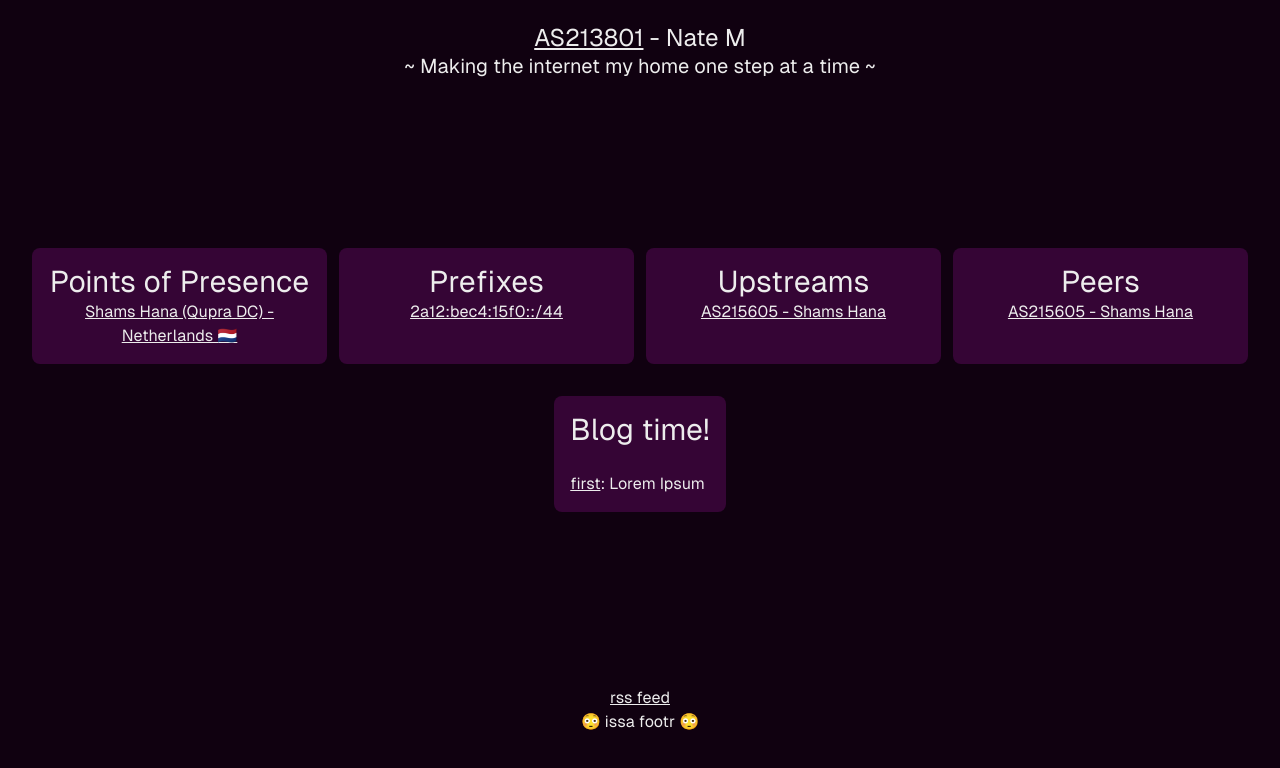
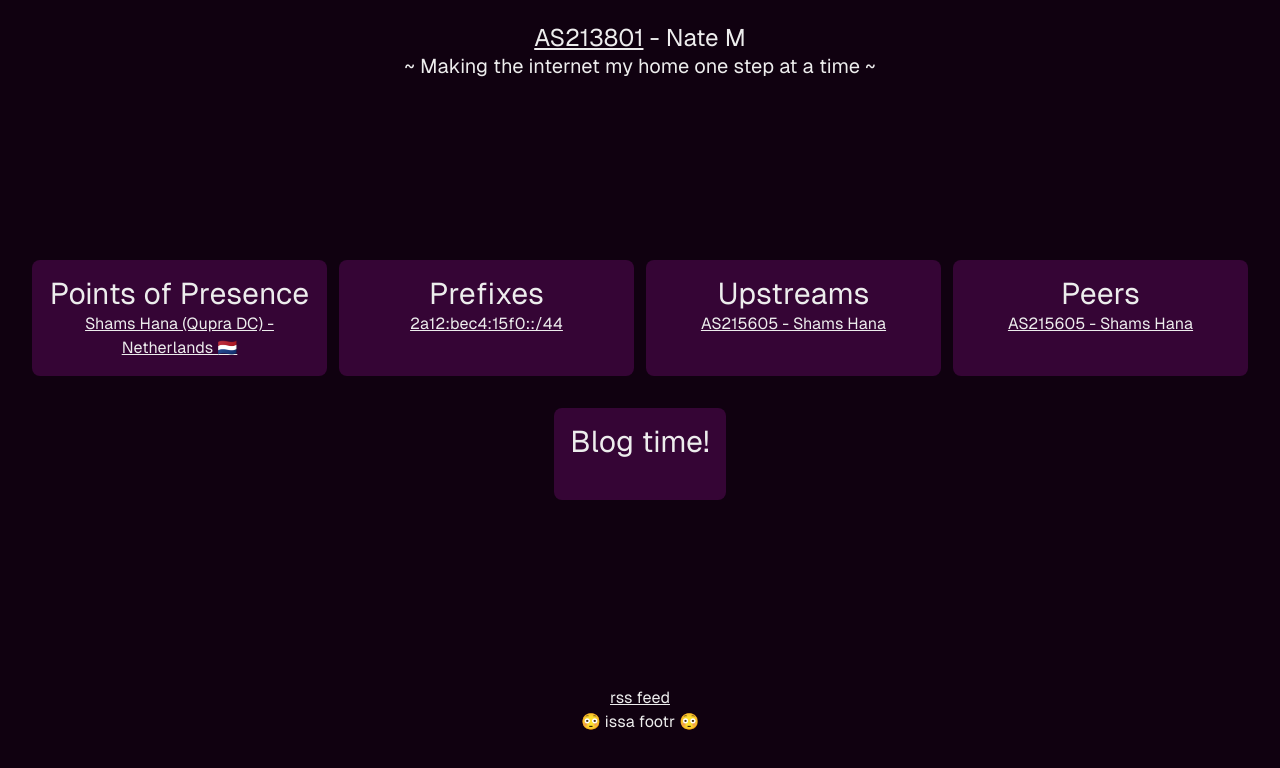
Before and after one commit to nate-moo/as213801.net, a Next.js app: page / in a window 1280 px wide. Shown: the top 768 px of the page. Built offline with nearby package versions, Linux system fonts and the light colour scheme.

Commit message:
remove silly article that points to nowhere

```diff
--- a/src/app/page.tsx
+++ b/src/app/page.tsx
@@ -17,7 +17,7 @@ interface article {
 }
 
 const articles: article[] = [
-    {title: "first", content: "Lorem Ipsum", uri: "/blog/1"},
+
 ];
 
 export default function Home() {
```
